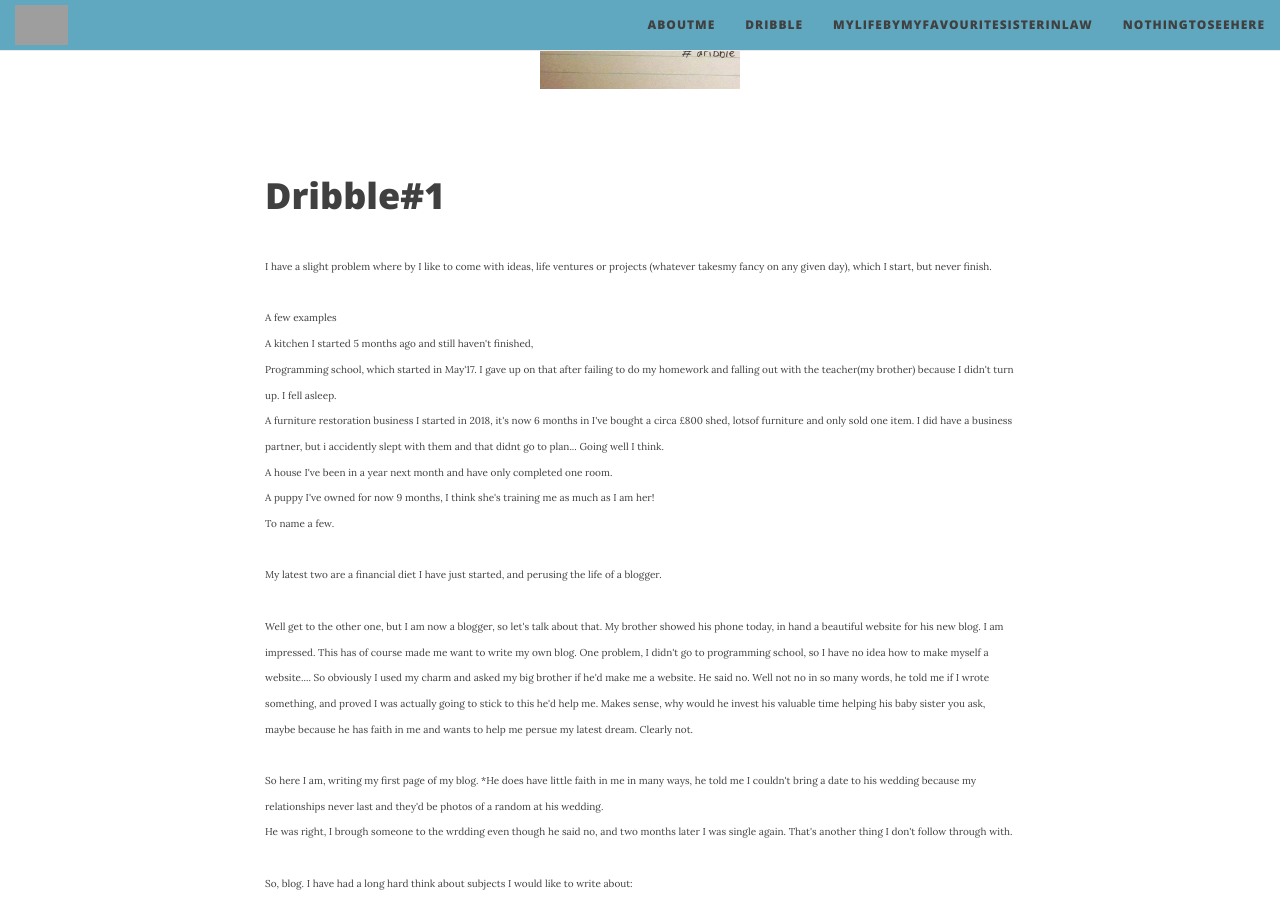
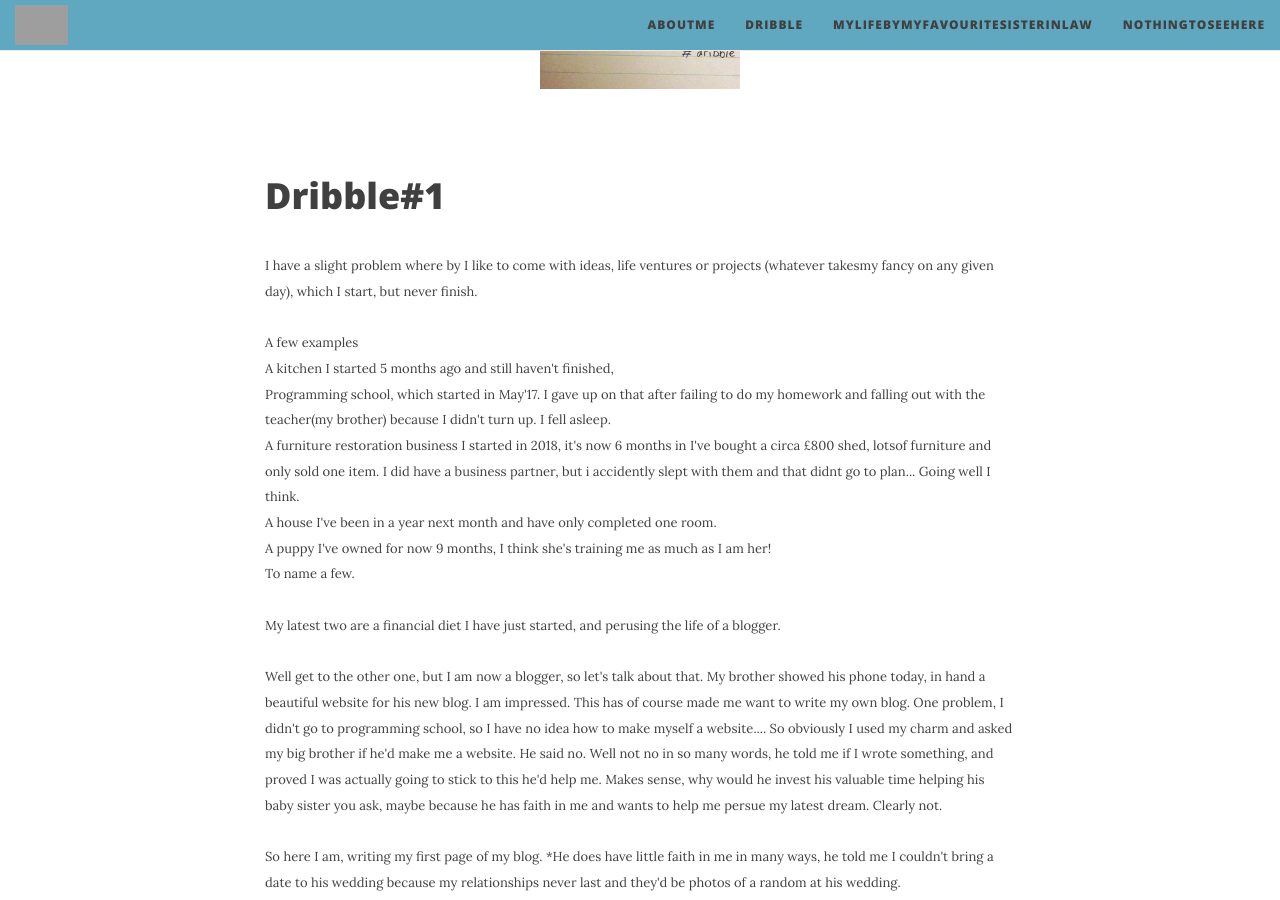
Before and after one commit to ellis-ward/ellis-ward.github.io, a Jekyll site: the page built from Dribble.md, in a window 1280 px wide and 900 px high, scrolled down 385 px. Built offline with Jekyll 4.4.1, drawn with Linux system fonts in a browser that asks for light colours; nearby versions of some CDN libraries; grey boxes are pictures that could not be loaded.

Commit message:
Update Dribble.md

```diff
--- a/Dribble.md
+++ b/Dribble.md
@@ -17,7 +17,7 @@ subtitle:
   <h1>Dribble#1</h1>
 <br>
 <div class="boxed">
-  <font size="1">
+  <font size="2">
       I have a slight problem where by I like to come with ideas, life ventures or projects (whatever takesmy fancy on any given day), which I start, but never finish. <br> <br>
 A few examples <br>
 A kitchen I started 5 months ago and still haven't finished,<br>
```
